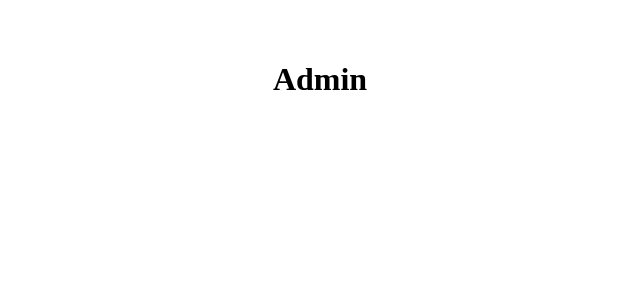
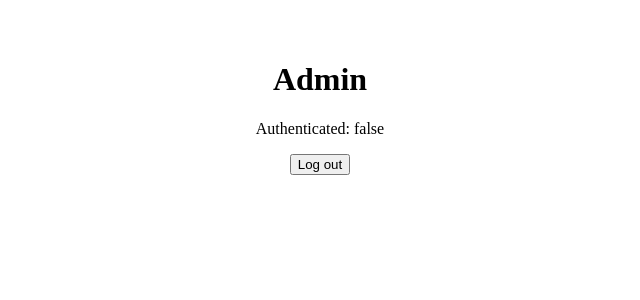
Before and after one commit to 4Drea4/Blog-App, a React (Vite) app: page /admin in a window 1280 px wide. Shown: the top 300 px of the page, without its empty margins (320-960 px from the left). Built offline with nearby package versions, Linux system fonts and the light colour scheme.

Commit message:
debugging button

```diff
--- a/src/pages/admin/Admin.tsx
+++ b/src/pages/admin/Admin.tsx
@@ -1,3 +1,14 @@
+import { useAuth } from "../../contexts/AuthContext";
+
 export default function Admin(){
-    return <h1>Admin</h1>
+
+    const {isAuthenticated , logout} = useAuth();
+
+    return (
+    <div>
+    <h1>Admin</h1>
+    <p>Authenticated: {String(isAuthenticated)}</p>
+    <button onClick={logout}>Log out</button>
+    </div>
+)
 }
```
